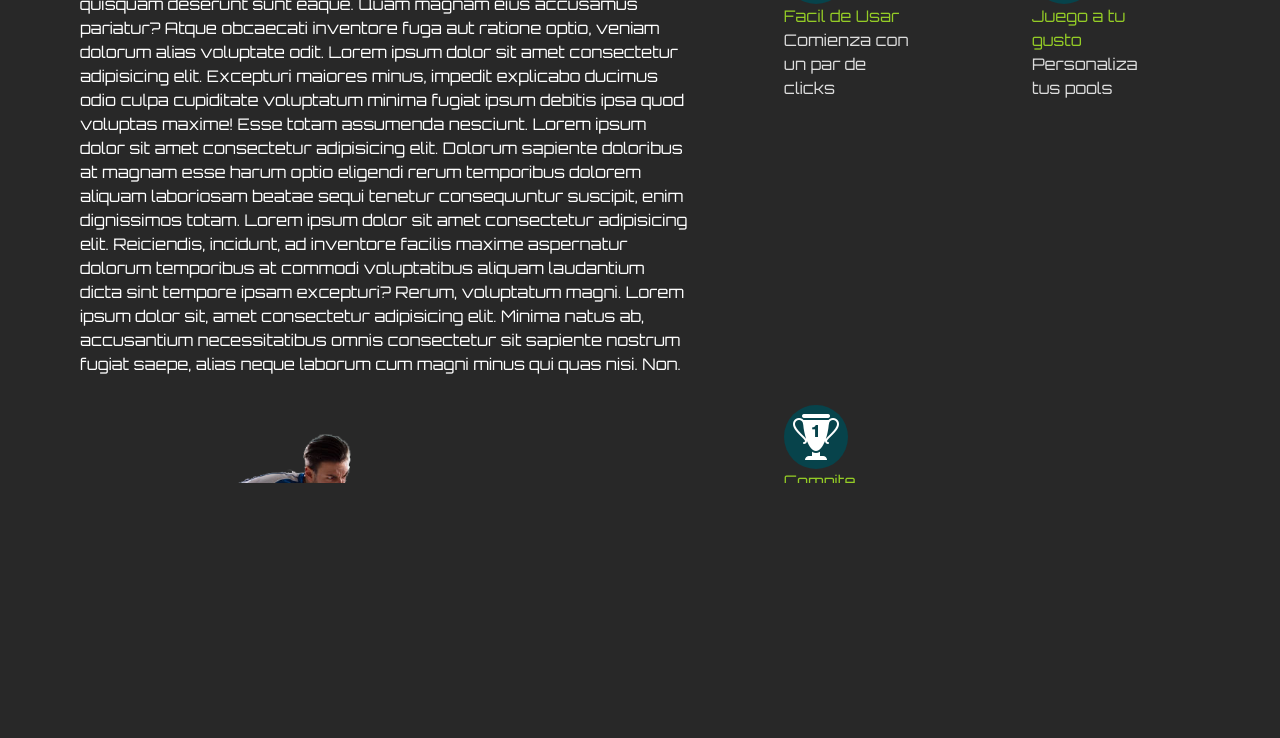
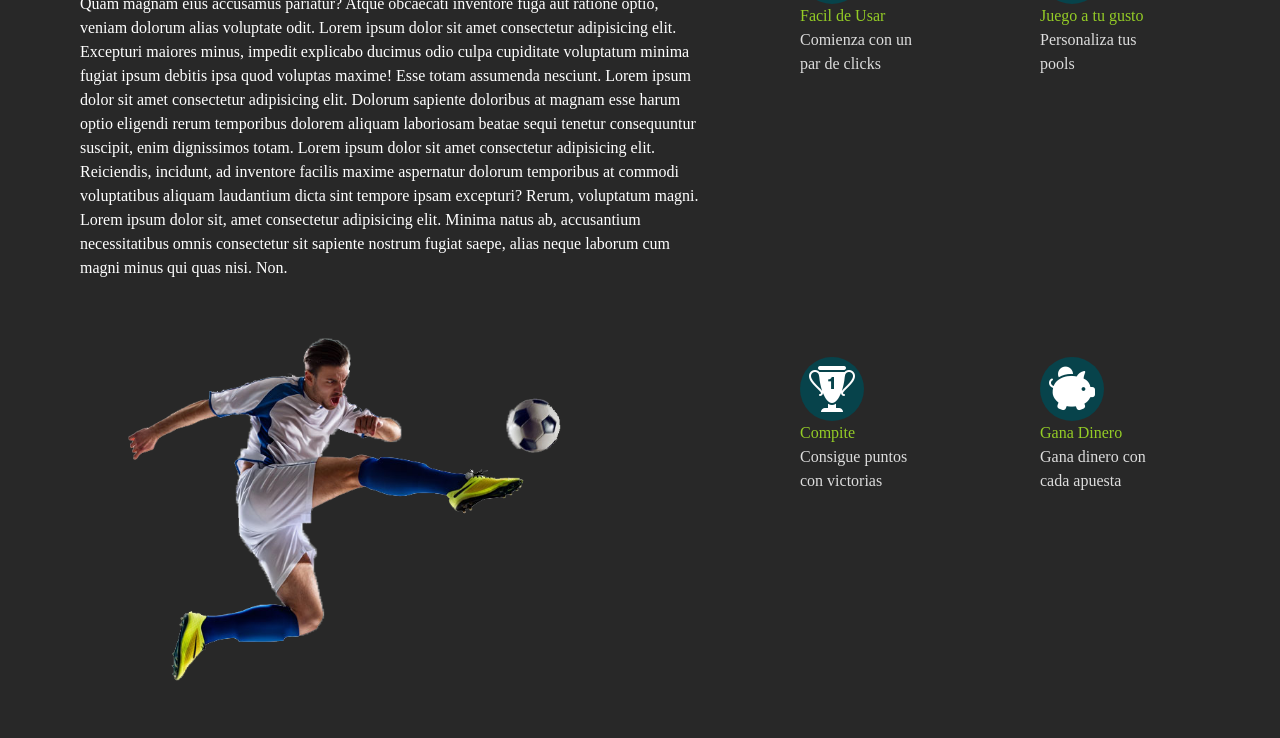
Before and after one commit to oscardavidtorres/ProyectoFInalDiw, a website: page index.html in a window 1280 px wide. Shown: the part 788-1526 px from the top of the page. Drawn offline with Linux system fonts and the light colour scheme.

Commit message:
Solucion a la tipografia

```diff
--- a/styles/crearApuesta.css
+++ b/styles/crearApuesta.css
@@ -239,13 +239,12 @@ color: var(--blanco);
     border-radius: 5px;
     cursor: pointer;
     border: 1px solid var(--blanco);
-    transition: background 0.3s ease-in-out;
+    transition: background-color 0.3s ease-in-out;
 }
 
 .main__section2__form__submit:hover {
     background: var(--color-primario-hover, #0056b3);
 }
-
 
 .footer {
     background-color: var(--secundario-azul);
@@ -306,7 +305,6 @@ color: var(--blanco);
 .footer__seccion4__img {
     width: 6rem;
 }
-
 
 @media (max-width: 1023px) {
     .header {
--- a/styles/styles.css
+++ b/styles/styles.css
@@ -32,7 +32,7 @@ a{
 }
 
 body {
-    font-family: "Orbitron", serif;
+    font-family: "Orbitron SC", serif;
 }
 .header{
     background-color: var(--secundario-azul);
--- a/styles/stylesinicio.css
+++ b/styles/stylesinicio.css
@@ -27,7 +27,7 @@ a{
     text-decoration: none;
 }
 body {
-    font-family: "Orbitron", serif;
+    font-family: "Orbitron SC", serif;
 }
 .header{
     background-color: var(--secundario-azul);
--- a/styles/stylesperfil.css
+++ b/styles/stylesperfil.css
@@ -28,7 +28,7 @@ a{
 }
 
 body {
-    font-family: "Orbitron", serif;
+    font-family: "Orbitron SC", serif;
 }
 .header{
     background-color: var(--secundario-azul);
--- a/styles/stylesranking.css
+++ b/styles/stylesranking.css
@@ -28,7 +28,7 @@ a{
 }
 
 body {
-    font-family: "Orbitron", serif;
+    font-family: "Orbitron SC", serif;
 }
 .header{
     background-color: var(--secundario-azul);
--- a/styles/stylesregistro.css
+++ b/styles/stylesregistro.css
@@ -24,7 +24,7 @@
 }
 
 body {
-    font-family: "Orbitron", serif;
+    font-family: "Orbitron SC", serif;
 }
 
 .header{
```
